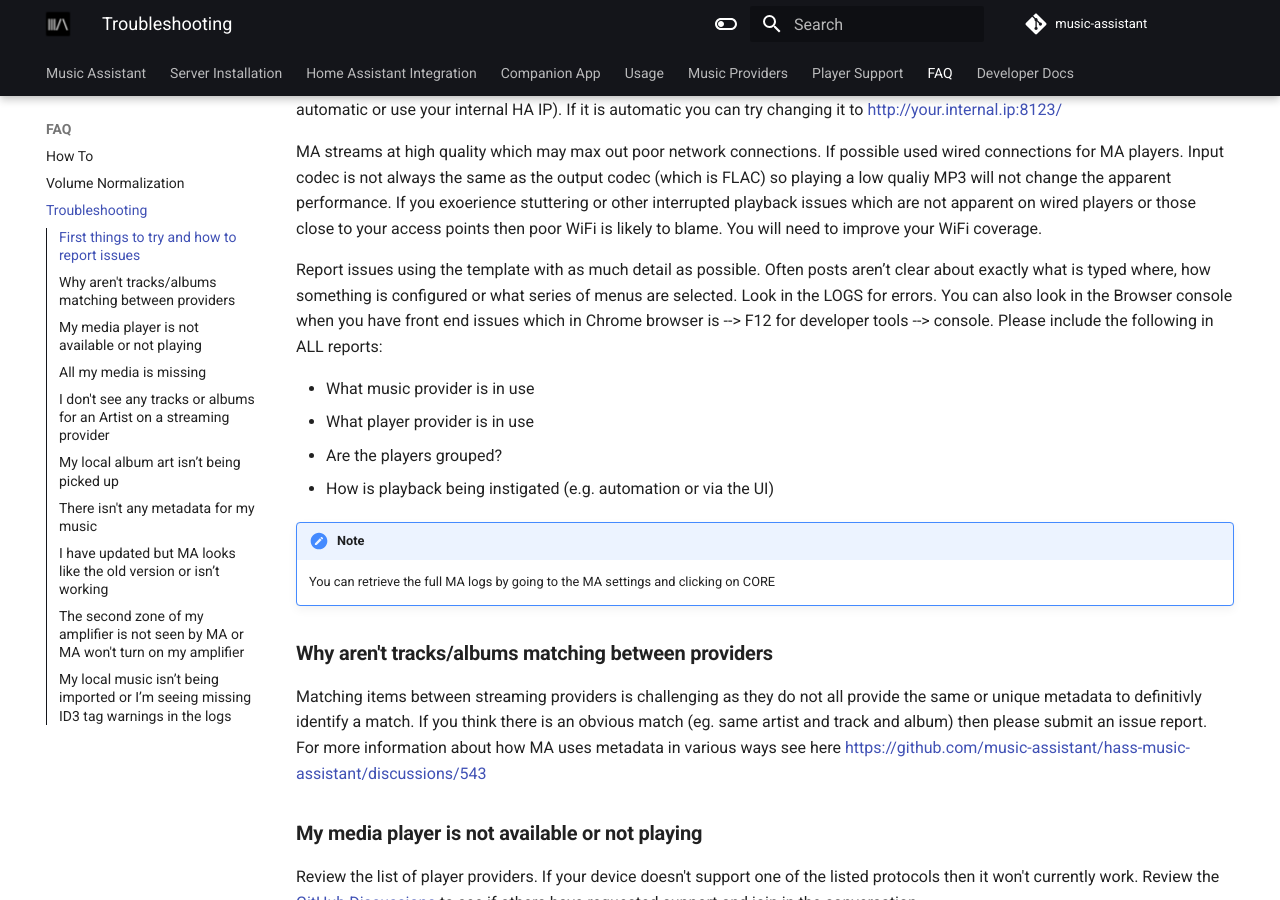
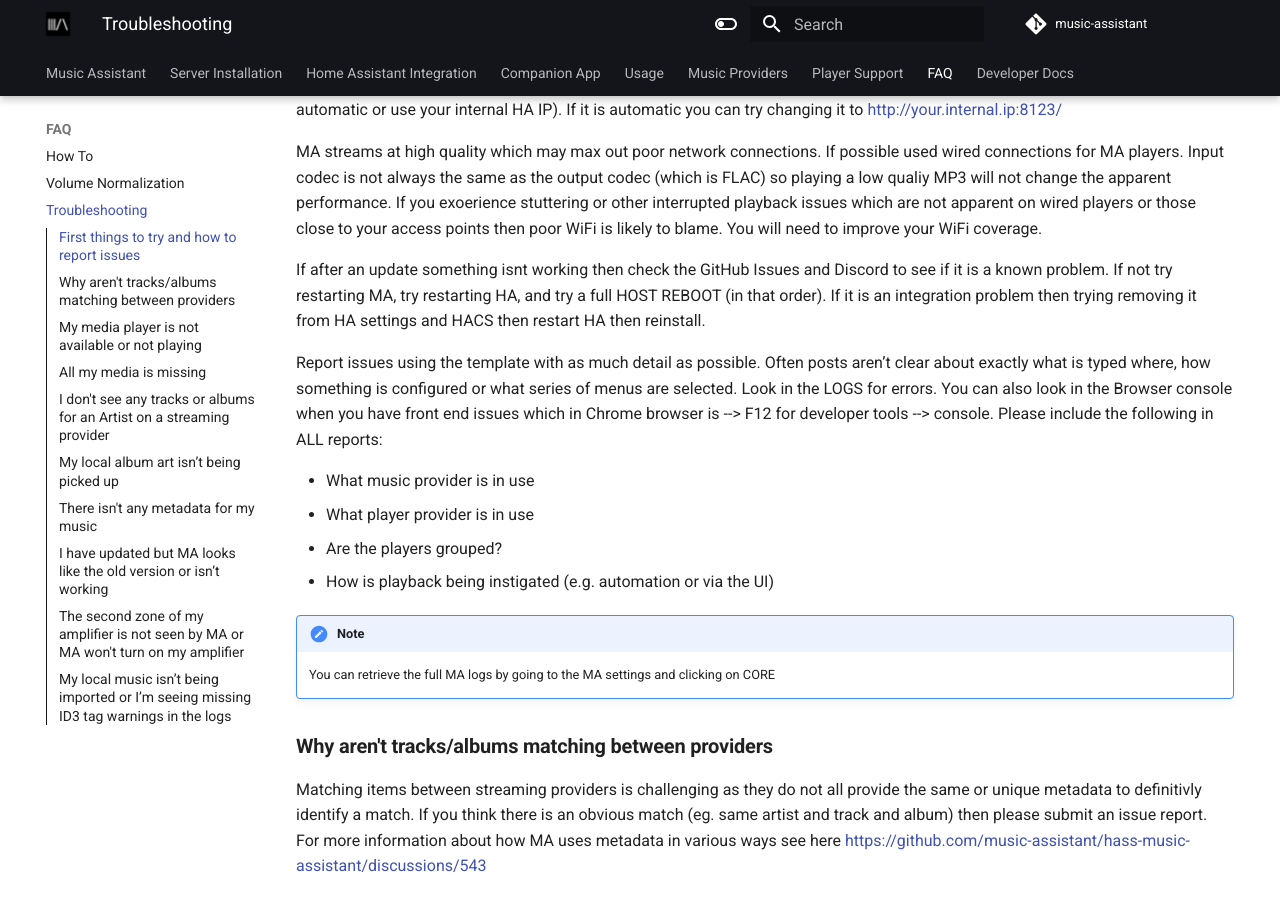
Before and after one commit to pwbriggs/music-assistant.github.io, an MkDocs documentation site: the page built from docs/faq/troubleshooting.md, in a window 1280 px wide and 900 px high, scrolled down 557 px. Built offline with MkDocs 1.6.1 and Material for MkDocs 9.7.7, drawn with Linux system fonts in a browser that asks for light colours.

Commit message:
Add restart section

```diff
--- a/docs/faq/troubleshooting.md
+++ b/docs/faq/troubleshooting.md
@@ -9,6 +9,8 @@
 Make sure the HA internal url is set correctly. HA Settings --> System --> Network --> Home Assistant URL --> Local network (set to automatic or use your internal HA IP). If it is automatic you can try changing it to http://your.internal.ip:8123/
 
 MA streams at high quality which may max out poor network connections. If possible used wired connections for MA players. Input codec is not always the same as the output codec (which is FLAC) so playing a low qualiy MP3 will not change the apparent performance. If you exoerience stuttering or other interrupted playback issues which are not apparent on wired players or those close to your access points then poor WiFi is likely to blame. You will need to improve your WiFi coverage.
+
+If after an update something isnt working then check the GitHub Issues and Discord to see if it is a known problem. If not try restarting MA, try restarting HA, and try a full HOST REBOOT (in that order). If it is an integration problem then trying removing it from HA settings and HACS then restart HA then reinstall.
 
 Report issues using the template with as much detail as possible. Often posts aren’t clear about exactly what is typed where, how something is configured or what series of menus are selected. Look in the LOGS for errors. You can also look in the Browser console when you have front end issues which in Chrome browser is --> F12 for developer tools --> console. Please include the following in ALL reports:
 
```
